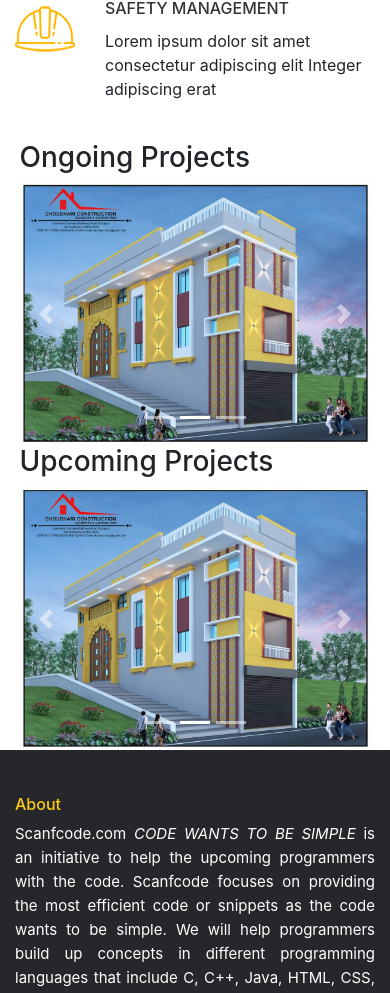
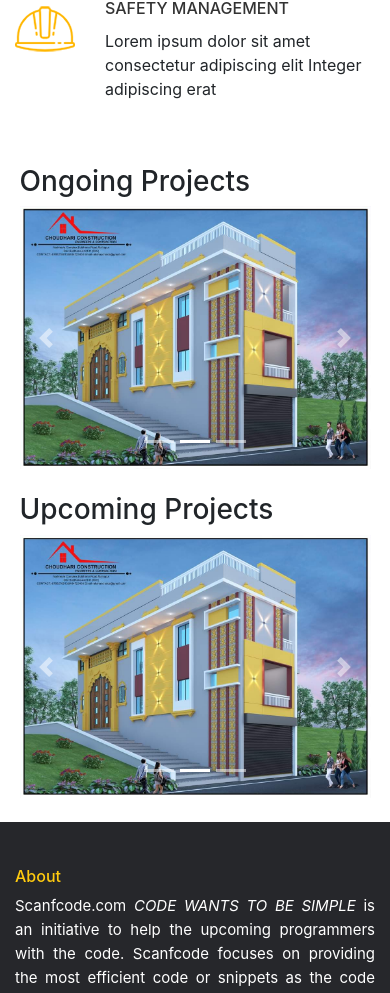
Before and after one commit to patilpatil101/choudhari-construction, an Angular app: page / in a window 390 px wide. Shown: the part 2232-3225 px from the top of the page. Built offline with nearby package versions, Linux system fonts and the light colour scheme.

Commit message:
margin added

```diff
--- a/src/app/app.component.scss
+++ b/src/app/app.component.scss
@@ -4,6 +4,8 @@
     .upcoming-projects {
         width: 90% !important;
         margin: auto !important;
+        margin-bottom: 24px !important;
+        margin-top: 24px !important;
     }
 
     .main-title {
@@ -264,7 +266,7 @@
     }
 
     to {
-        width: 100%
+        width: 38%
     }
 }
 
```
